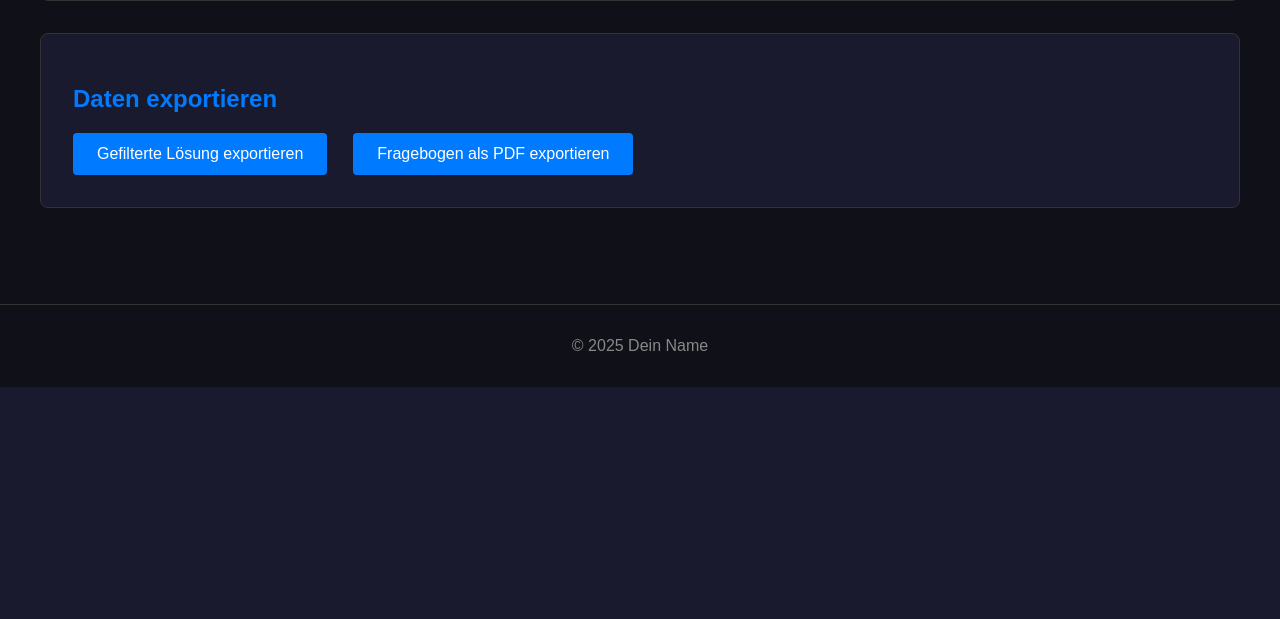
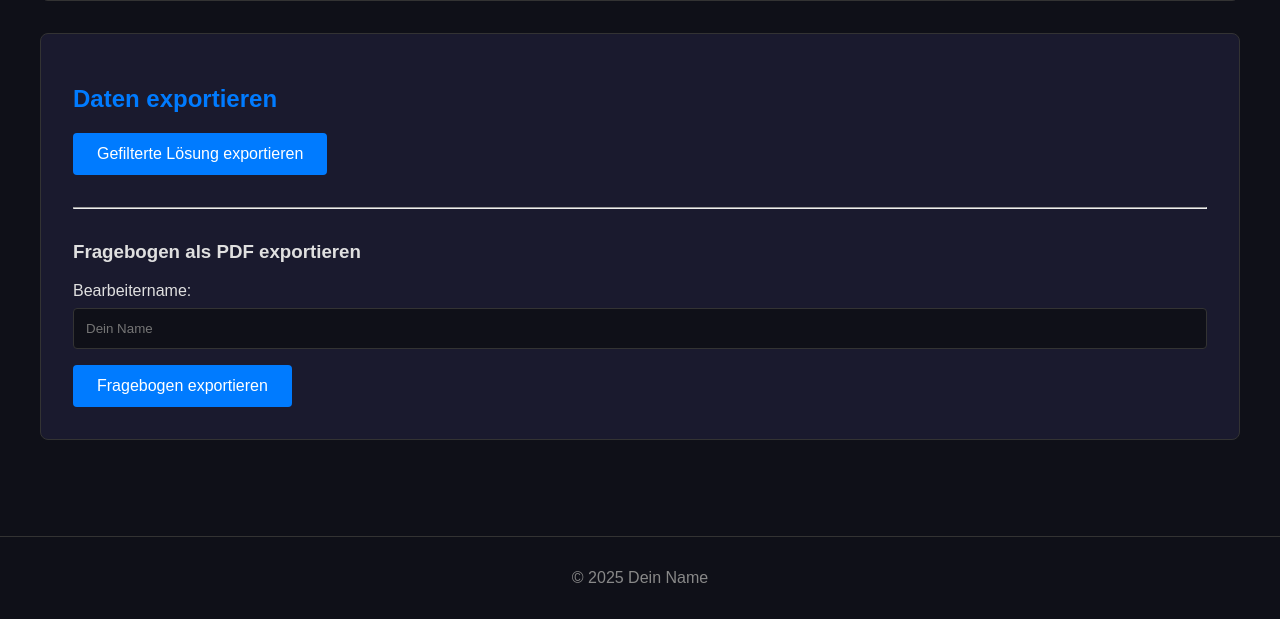
Before and after one commit to Helge-Steinhorst/ISO50001WebBrowser, a Flask app: page /fragen in a window 1280 px wide. Shown: the part 1095-1714 px from the top of the page. Before the commit the page ends 1482 px from the top, so only its background shows below. Run offline with Flask 3, Linux system fonts and the light colour scheme; data comes from the database, SQL or seed files in the repository; both versions use the stored data as it was after the commit.

Commit message:
Erstellung Fragen PDF feinheiten

```diff
--- a/app.py
+++ b/app.py
@@ -324,16 +324,20 @@ def download_filtered_pdf():
         flash(f"Ein unerwarteter Fehler ist aufgetreten: {e}", "error")
         return redirect(url_for('fragen'))
 
-@app.route('/export_questions_pdf')
+# --- ANGEPASSTE Route ---
+@app.route('/export_questions_pdf', methods=['POST'])
 def export_questions_pdf():
     try:
+        # Bearbeitername aus dem Formular holen
+        bearbeiter = request.form.get('bearbeiter', 'N/A')
+
         fragen_db = QuestionAnswer.query.all()
         if not fragen_db:
             flash("Keine Fragen zum Exportieren vorhanden.", "info")
             return redirect(url_for('fragen'))
 
         pdf = QuestionPDF(orientation='P', unit='mm', format='A4')
-        pdf.create_cover()
+        pdf.create_cover(bearbeiter) # Bearbeitername übergeben
         pdf.create_question_table(fragen_db)
 
         pdf_output = pdf.output(dest='S').encode('latin1')
@@ -437,10 +441,11 @@ class PDF(FPDF):
         self.cell(col_widths[3], 10, f"{int(hours):02}:{int(minutes):02}", 1)
         self.cell(sum(col_widths[4:]), 10, "", 1, 1)
 
+# --- ANGEPASSTE QuestionPDF Klasse ---
 class QuestionPDF(FPDF):
     def header(self):
         if self.page_no() > 1:
-            self.set_font('Arial', 'B', 12)
+            self.set_font('Arial', 'B', 16)
             self.cell(0, 10, 'Fragebogen zur ISO50001', 0, 1, 'C')
             self.ln(5)
 
@@ -450,51 +455,58 @@ class QuestionPDF(FPDF):
             self.set_font('Arial', 'I', 8)
             self.cell(0, 10, f'Seite {self.page_no() - 1}', 0, 0, 'C')
 
-    def create_cover(self):
+    def create_cover(self, bearbeiter_name):
         self.add_page()
         logo_path = os.path.join(basedir, 'static', 'img', 'logo.png')
         if os.path.exists(logo_path):
             try:
-                # FPDF hat eine Schwäche beim direkten Verarbeiten von manchen PNGs aus dem Speicher.
-                # Der sicherste Weg ist, das Bild explizit mit Pillow zu laden und als temporäre Datei
-                # zu speichern, die FPDF dann zuverlässig laden kann.
                 with Image.open(logo_path) as img:
-                    self.set_y(50)
-                    # Temporären Pfad erstellen
-                    temp_logo_path = os.path.join(basedir, 'static', 'img', 'temp_logo.png')
+                    temp_logo_path = os.path.join(basedir, 'static', 'img', 'temp_logo_for_pdf.png')
                     img.save(temp_logo_path)
 
-                    # Bild aus der temporären Datei laden
-                    self.image(temp_logo_path, x=self.w/2 - 45, y=20, w=90)
+                    # Logo größer (w=110) und zentriert (x=self.w/2 - 55)
+                    self.image(temp_logo_path, x=self.w/2 - 55, y=40, w=110)
 
-                    # Temporäre Datei löschen
                     os.remove(temp_logo_path)
-
             except Exception as e:
                 print(f"Fehler beim Verarbeiten des Logos: {e}")
 
         # Titel
-        self.set_y(100)
+        self.set_y(120)
         self.set_font('Arial', 'B', 24)
         self.cell(0, 20, 'Fragebogen zur ISO50001', 0, 1, 'C')
         self.ln(20)
 
-        # Bearbeiter
+        # Bearbeiter und Datum weiter nach unten verschoben (set_y(180))
+        self.set_y(180)
         self.set_font('Arial', '', 12)
-        self.cell(0, 10, 'Bearbeiter: Helge Steinhorst', 0, 1, 'C')
+        self.cell(0, 10, f'Bearbeiter: {bearbeiter_name}', 0, 1, 'C')
         self.cell(0, 10, f'Datum: {date.today().strftime("%d.%m.%Y")}', 0, 1, 'C')
 
     def create_question_table(self, data):
         self.add_page()
 
-        # Feste Zeilenhöhe
-        row_height = 15
+        logo_path = os.path.join(basedir, 'static', 'img', 'logo.png')
+        if os.path.exists(logo_path):
+            try:
+                with Image.open(logo_path) as img:
+                    temp_logo_path = os.path.join(basedir, 'static', 'img', 'temp_logo_for_pdf.png')
+                    img.save(temp_logo_path)
 
-        # Angepasste Spaltenbreiten
+                    # Logo größer (w=110) und zentriert (x=self.w/2 - 55)
+                    self.image(temp_logo_path, x=10, y=6, w=55)
+
+                    os.remove(temp_logo_path)
+            except Exception as e:
+                print(f"Fehler beim Verarbeiten des Logos: {e}")
+
+
+        row_height = 10
+
         col_widths = {
             "frage": 95,
             "optionen": 50,
-            "antwort": 45, # Leere Spalte
+            "antwort": 45,
         }
 
         def draw_header():
@@ -507,7 +519,6 @@ class QuestionPDF(FPDF):
         draw_header()
 
         for entry in data:
-            # Seitenumbruch-Check
             if self.get_y() + row_height > self.h - self.b_margin:
                 self.add_page()
                 draw_header()
@@ -515,16 +526,12 @@ class QuestionPDF(FPDF):
             x_start = self.get_x()
             y_start = self.get_y()
 
-            # Zelle für "Frage" mit Textumbruch und fester Höhe
             self.multi_cell(col_widths["frage"], row_height, entry.question, 1, 'L')
-            # Position für die nächste Zelle manuell setzen
             self.set_xy(x_start + col_widths["frage"], y_start)
 
-            # Zelle für "Antwortmöglichkeiten" mit Textumbruch und fester Höhe
             self.multi_cell(col_widths["optionen"], row_height, entry.options.replace(',', ', '), 1, 'L')
             self.set_xy(x_start + col_widths["frage"] + col_widths["optionen"], y_start)
 
-            # Leere Zelle "Antwort" mit fester Höhe
             self.cell(col_widths["antwort"], row_height, "", 1, 1, 'L')
 
 
--- a/templates/fragen.html
+++ b/templates/fragen.html
@@ -44,14 +44,21 @@
 
     <div class="form-container">
         <h2>Daten exportieren</h2>
-        <div class="export-buttons">
-            <form action="{{ url_for('download_filtered_pdf') }}" method="POST" style="display: inline-block; margin-right: 10px;">
-                <button type="submit" class="btn">Gefilterte Lösung exportieren</button>
-            </form>
-            <form action="{{ url_for('export_questions_pdf') }}" method="GET" style="display: inline-block;">
-                <button type="submit" class="btn">Fragebogen als PDF exportieren</button>
-            </form>
-        </div>
+
+        <form action="{{ url_for('download_filtered_pdf') }}" method="POST" style="margin-bottom: 2rem;">
+            <button type="submit" class="btn">Gefilterte Lösung exportieren</button>
+        </form>
+
+        <hr>
+
+        <h3 style="margin-top: 2rem;">Fragebogen als PDF exportieren</h3>
+        <form action="{{ url_for('export_questions_pdf') }}" method="POST">
+            <div class="form-group">
+                <label for="bearbeiter">Bearbeitername:</label>
+                <input type="text" id="bearbeiter" name="bearbeiter" placeholder="Dein Name" required>
+            </div>
+            <button type="submit" class="btn">Fragebogen exportieren</button>
+        </form>
     </div>
     {% else %}
     <div class="form-container">
@@ -79,10 +86,6 @@
         .question-item .btn-danger {
             margin-top: 1rem;
         }
-        .export-buttons {
-            display: flex;
-            gap: 1rem;
-        }
     </style>
 
 {% endblock %}
```
Also changed, not shown: static/img/category_chart.png, zeiterfassung.db.
